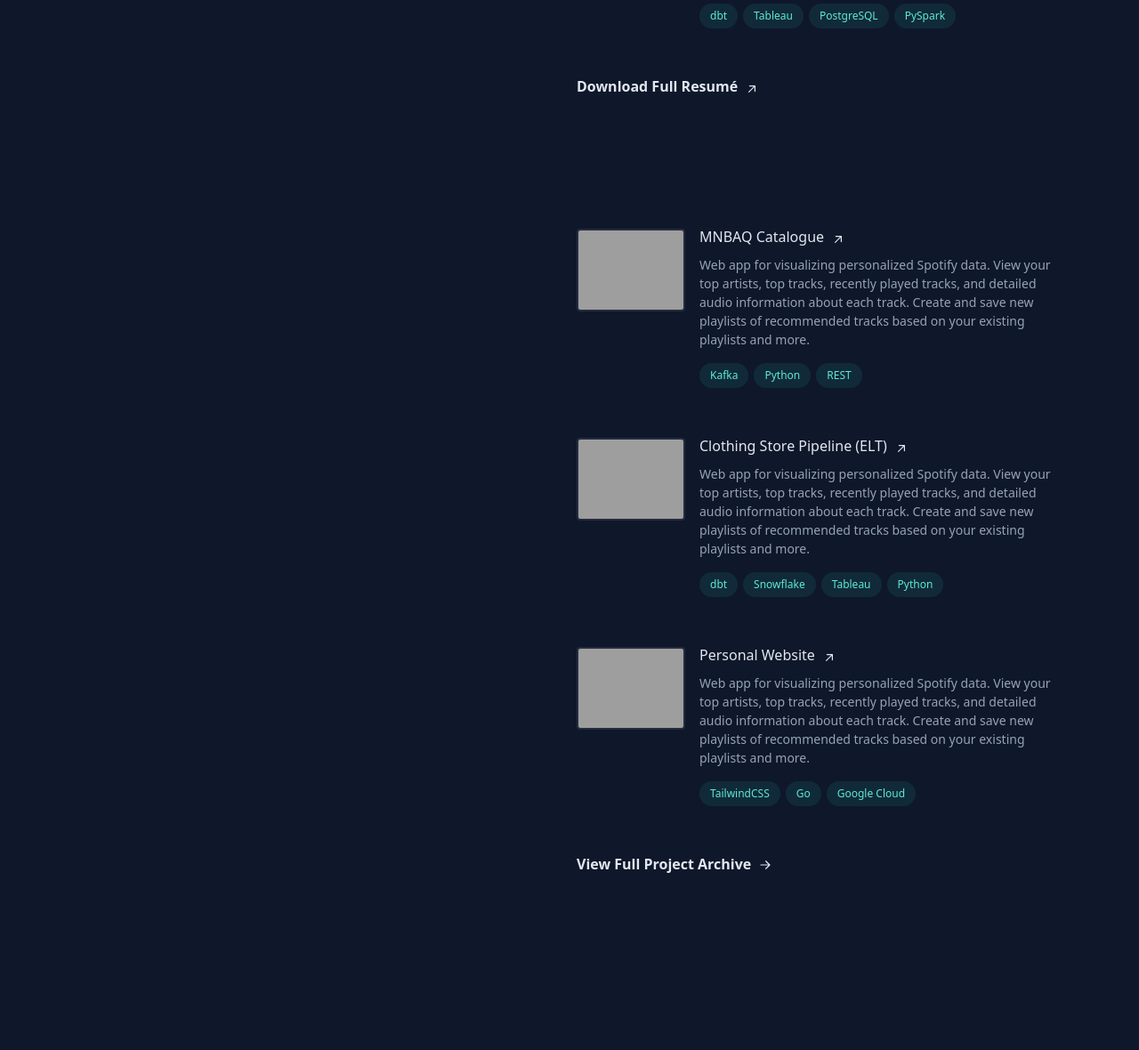
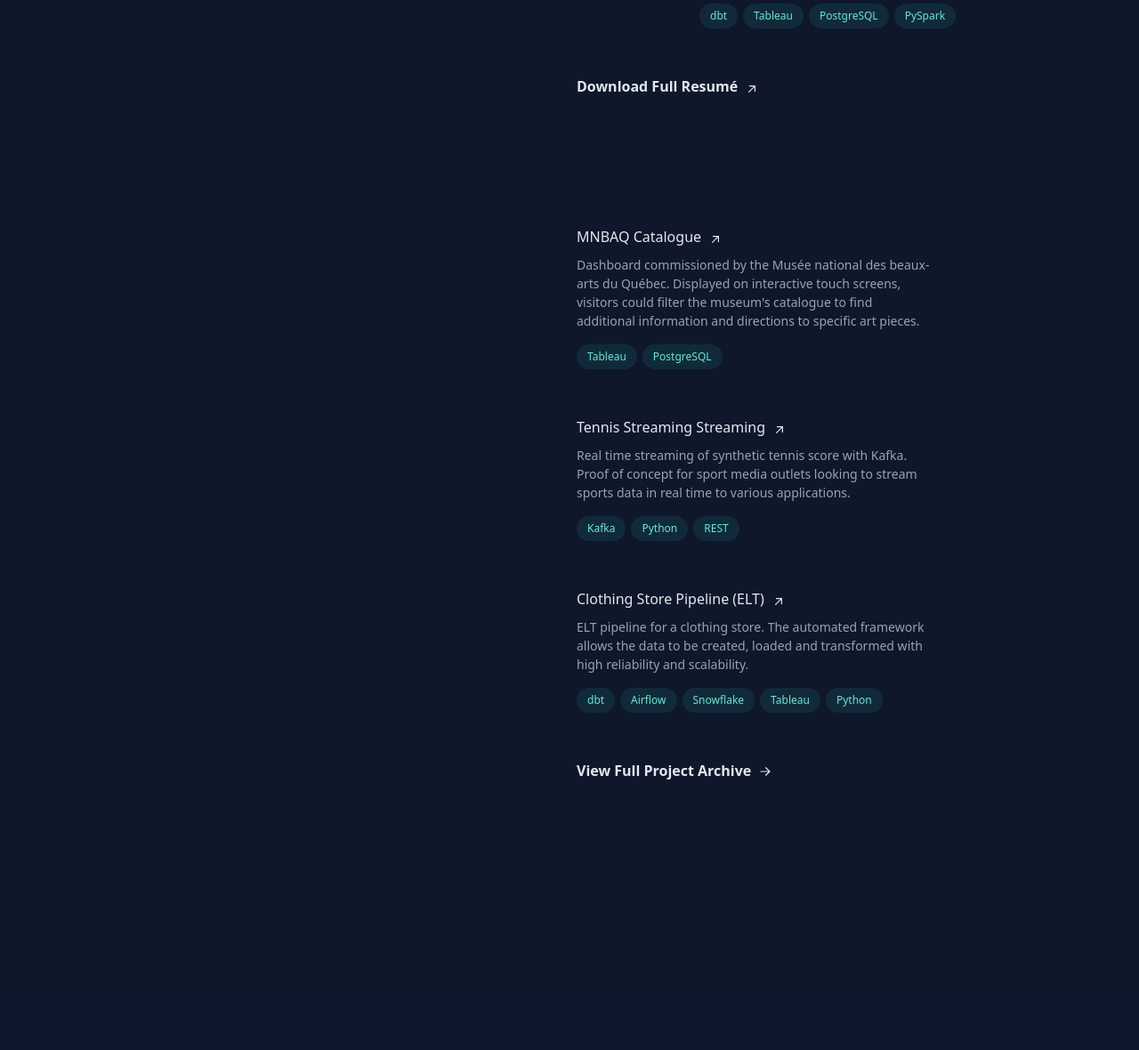
Before and after one commit to ShayneLussier/website, a Python web app: template templates/html/index.html in a window 1280 px wide. Shown: the part 1129-2309 px from the top of the page at 89% size. After the commit the page ends 2005 px from the top, so only its background shows below. Run offline with Jinja, Linux system fonts and the light colour scheme; the template is opened without the code that fills it, so the values that code supplies are empty; some libraries are stand-ins or nearby versions; grey boxes are pictures that could not be loaded.

Commit message:
remove image template

```diff
--- a/templates/html/index.html
+++ b/templates/html/index.html
@@ -474,11 +474,54 @@
                                                         </span>
                                                     </a>
                                                 </h3>
-                                                <p class="mt-2 text-sm leading-normal">Web app for visualizing
-                                                    personalized Spotify data. View your top artists, top tracks,
-                                                    recently played tracks, and detailed audio information about each
-                                                    track. Create and save new playlists of recommended tracks based on
-                                                    your existing playlists and more.</p>
+                                                <p class="mt-2 text-sm leading-normal">Dashboard commissioned by the Musée national des beaux-arts du Québec. Displayed on interactive touch screens, visitors could filter the museum's catalogue to find additional information and directions to specific art pieces.</p>
+                                                <ul class="mt-2 flex flex-wrap" aria-label="Technologies used:">
+                                                    <li class="mr-1.5 mt-2">
+                                                        <div
+                                                            class="flex items-center rounded-full bg-teal-400/10 px-3 py-1 text-xs font-medium leading-5 text-teal-300 ">
+                                                            Tableau</div>
+                                                    </li>
+                                                    <li class="mr-1.5 mt-2">
+                                                        <div
+                                                            class="flex items-center rounded-full bg-teal-400/10 px-3 py-1 text-xs font-medium leading-5 text-teal-300 ">
+                                                            PostgreSQL</div>
+                                                    </li>
+                                                </ul>
+                                            </div>
+                                            <!-- Include Image here! -->
+                                        </div>
+                                    </li>
+                                    <!-- Kafka Tennis Streaming -->
+                                    <li class="mb-12">
+                                        <div
+                                            class="group relative grid gap-4 pb-1 transition-all sm:grid-cols-8 sm:gap-8 md:gap-4 lg:hover:!opacity-100 lg:group-hover/list:opacity-50">
+                                            <div
+                                                class="absolute -inset-x-4 -inset-y-4 z-0 hidden rounded-md transition motion-reduce:transition-none lg:-inset-x-6 lg:block lg:group-hover:bg-slate-800/50 lg:group-hover:shadow-[inset_0_1px_0_0_rgba(148,163,184,0.1)] lg:group-hover:drop-shadow-lg">
+                                            </div>
+                                            <div class="z-10 sm:order-2 sm:col-span-6">
+                                                <h3>
+                                                    <a class="inline-flex items-baseline font-medium leading-tight text-slate-200 hover:text-teal-300 focus-visible:text-teal-300  group/link text-base"
+                                                        href="/projects/tennis-streaming"
+                                                        rel="noreferrer noopener">
+                                                        <span
+                                                            class="absolute -inset-x-4 -inset-y-2.5 hidden rounded md:-inset-x-6 md:-inset-y-4 lg:block"></span>
+                                                        <span>
+                                                            Tennis Streaming
+                                                            <span class="inline-block">
+                                                                Streaming
+                                                                <svg xmlns="http://www.w3.org/2000/svg"
+                                                                    viewBox="0 0 20 20" fill="currentColor"
+                                                                    class="inline-block h-4 w-4 shrink-0 transition-transform group-hover/link:-translate-y-1 group-hover/link:translate-x-1 group-focus-visible/link:-translate-y-1 group-focus-visible/link:translate-x-1 motion-reduce:transition-none ml-1 translate-y-px"
+                                                                    aria-hidden="true">
+                                                                    <path fill-rule="evenodd"
+                                                                        d="M5.22 14.78a.75.75 0 001.06 0l7.22-7.22v5.69a.75.75 0 001.5 0v-7.5a.75.75 0 00-.75-.75h-7.5a.75.75 0 000 1.5h5.69l-7.22 7.22a.75.75 0 000 1.06z"
+                                                                        clip-rule="evenodd"></path>
+                                                                </svg>
+                                                            </span>
+                                                        </span>
+                                                    </a>
+                                                </h3>
+                                                <p class="mt-2 text-sm leading-normal">Real time streaming of synthetic tennis score with Kafka. Proof of concept for sport media outlets looking to stream sports data in real time to various applications.</p>
                                                 <ul class="mt-2 flex flex-wrap" aria-label="Technologies used:">
                                                     <li class="mr-1.5 mt-2">
                                                         <div
@@ -497,12 +540,7 @@
                                                     </li>
                                                 </ul>
                                             </div>
-                                            <img alt="Spotify Profile app homepage" loading="lazy" width="200"
-                                                height="48" decoding="async" data-nimg="1"
-                                                class="rounded border-2 border-slate-200/10 transition group-hover:border-slate-200/30 sm:order-1 sm:col-span-2 sm:translate-y-1"
-                                                style="color:transparent"
-                                                srcSet="/_next/image?url=%2Fimages%2Fprojects%2Fspotify-profile.png&amp;w=256&amp;q=75 1x, /_next/image?url=%2Fimages%2Fprojects%2Fspotify-profile.png&amp;w=640&amp;q=75 2x"
-                                                src="/_next/image?url=%2Fimages%2Fprojects%2Fspotify-profile.png&amp;w=640&amp;q=75" />
+                                            <!-- Include Image here! -->
                                         </div>
                                     </li>
                                     <!-- Clothing Store Pipeline -->
@@ -515,14 +553,12 @@
                                             <div class="z-10 sm:order-2 sm:col-span-6">
                                                 <h3>
                                                     <a class="inline-flex items-baseline font-medium leading-tight text-slate-200 hover:text-teal-300 focus-visible:text-teal-300  group/link text-base"
-                                                        href="/projects/example-project" target="_blank"
-                                                        rel="noreferrer noopener"
-                                                        aria-label="Spotify Profile (opens in a new tab)">
+                                                        href="https://public.tableau.com/app/profile/shayne.lussier/viz/ClothingStore-Dashboard/Dashboard" target="_blank"
+                                                        rel="noreferrer noopener">
                                                         <span
                                                             class="absolute -inset-x-4 -inset-y-2.5 hidden rounded md:-inset-x-6 md:-inset-y-4 lg:block"></span>
                                                         <span>
                                                             Clothing Store
-                                                            <!-- -->
                                                             <span class="inline-block">
                                                                 Pipeline (ELT)
                                                                 <svg xmlns="http://www.w3.org/2000/svg"
@@ -537,16 +573,17 @@
                                                         </span>
                                                     </a>
                                                 </h3>
-                                                <p class="mt-2 text-sm leading-normal">Web app for visualizing
-                                                    personalized Spotify data. View your top artists, top tracks,
-                                                    recently played tracks, and detailed audio information about each
-                                                    track. Create and save new playlists of recommended tracks based on
-                                                    your existing playlists and more.</p>
+                                                <p class="mt-2 text-sm leading-normal">ELT pipeline for a clothing store. The automated framework allows the data to be created, loaded and transformed with high reliability and scalability.</p>
                                                 <ul class="mt-2 flex flex-wrap" aria-label="Technologies used:">
                                                     <li class="mr-1.5 mt-2">
                                                         <div
                                                             class="flex items-center rounded-full bg-teal-400/10 px-3 py-1 text-xs font-medium leading-5 text-teal-300 ">
                                                             dbt</div>
+                                                    </li>
+                                                    <li class="mr-1.5 mt-2">
+                                                        <div
+                                                            class="flex items-center rounded-full bg-teal-400/10 px-3 py-1 text-xs font-medium leading-5 text-teal-300 ">
+                                                            Airflow</div>
                                                     </li>
                                                     <li class="mr-1.5 mt-2">
                                                         <div
@@ -565,75 +602,7 @@
                                                     </li>
                                                 </ul>
                                             </div>
-                                            <img alt="Spotify Profile app homepage" loading="lazy" width="200"
-                                                height="48" decoding="async" data-nimg="1"
-                                                class="rounded border-2 border-slate-200/10 transition group-hover:border-slate-200/30 sm:order-1 sm:col-span-2 sm:translate-y-1"
-                                                style="color:transparent"
-                                                srcSet="/_next/image?url=%2Fimages%2Fprojects%2Fspotify-profile.png&amp;w=256&amp;q=75 1x, /_next/image?url=%2Fimages%2Fprojects%2Fspotify-profile.png&amp;w=640&amp;q=75 2x"
-                                                src="/_next/image?url=%2Fimages%2Fprojects%2Fspotify-profile.png&amp;w=640&amp;q=75" />
-                                        </div>
-                                    </li>
-                                    <!-- Personal Website -->
-                                    <li class="mb-12">
-                                        <div
-                                            class="group relative grid gap-4 pb-1 transition-all sm:grid-cols-8 sm:gap-8 md:gap-4 lg:hover:!opacity-100 lg:group-hover/list:opacity-50">
-                                            <div
-                                                class="absolute -inset-x-4 -inset-y-4 z-0 hidden rounded-md transition motion-reduce:transition-none lg:-inset-x-6 lg:block lg:group-hover:bg-slate-800/50 lg:group-hover:shadow-[inset_0_1px_0_0_rgba(148,163,184,0.1)] lg:group-hover:drop-shadow-lg">
-                                            </div>
-                                            <div class="z-10 sm:order-2 sm:col-span-6">
-                                                <h3>
-                                                    <a class="inline-flex items-baseline font-medium leading-tight text-slate-200 hover:text-teal-300 focus-visible:text-teal-300  group/link text-base"
-                                                        href="https://spotify-profile.herokuapp.com/" target="_blank"
-                                                        rel="noreferrer noopener"
-                                                        aria-label="Spotify Profile (opens in a new tab)">
-                                                        <span
-                                                            class="absolute -inset-x-4 -inset-y-2.5 hidden rounded md:-inset-x-6 md:-inset-y-4 lg:block"></span>
-                                                        <span>
-                                                            Personal
-                                                            <!-- -->
-                                                            <span class="inline-block">
-                                                                Website
-                                                                <svg xmlns="http://www.w3.org/2000/svg"
-                                                                    viewBox="0 0 20 20" fill="currentColor"
-                                                                    class="inline-block h-4 w-4 shrink-0 transition-transform group-hover/link:-translate-y-1 group-hover/link:translate-x-1 group-focus-visible/link:-translate-y-1 group-focus-visible/link:translate-x-1 motion-reduce:transition-none ml-1 translate-y-px"
-                                                                    aria-hidden="true">
-                                                                    <path fill-rule="evenodd"
-                                                                        d="M5.22 14.78a.75.75 0 001.06 0l7.22-7.22v5.69a.75.75 0 001.5 0v-7.5a.75.75 0 00-.75-.75h-7.5a.75.75 0 000 1.5h5.69l-7.22 7.22a.75.75 0 000 1.06z"
-                                                                        clip-rule="evenodd"></path>
-                                                                </svg>
-                                                            </span>
-                                                        </span>
-                                                    </a>
-                                                </h3>
-                                                <p class="mt-2 text-sm leading-normal">Web app for visualizing
-                                                    personalized Spotify data. View your top artists, top tracks,
-                                                    recently played tracks, and detailed audio information about each
-                                                    track. Create and save new playlists of recommended tracks based on
-                                                    your existing playlists and more.</p>
-                                                <ul class="mt-2 flex flex-wrap" aria-label="Technologies used:">
-                                                    <li class="mr-1.5 mt-2">
-                                                        <div
-                                                            class="flex items-center rounded-full bg-teal-400/10 px-3 py-1 text-xs font-medium leading-5 text-teal-300 ">
-                                                            TailwindCSS</div>
-                                                    </li>
-                                                    <li class="mr-1.5 mt-2">
-                                                        <div
-                                                            class="flex items-center rounded-full bg-teal-400/10 px-3 py-1 text-xs font-medium leading-5 text-teal-300 ">
-                                                            Go</div>
-                                                    </li>
-                                                    <li class="mr-1.5 mt-2">
-                                                        <div
-                                                            class="flex items-center rounded-full bg-teal-400/10 px-3 py-1 text-xs font-medium leading-5 text-teal-300 ">
-                                                            Google Cloud</div>
-                                                    </li>
-                                                </ul>
-                                            </div>
-                                            <img alt="Spotify Profile app homepage" loading="lazy" width="200"
-                                                height="48" decoding="async" data-nimg="1"
-                                                class="rounded border-2 border-slate-200/10 transition group-hover:border-slate-200/30 sm:order-1 sm:col-span-2 sm:translate-y-1"
-                                                style="color:transparent"
-                                                srcSet="/_next/image?url=%2Fimages%2Fprojects%2Fspotify-profile.png&amp;w=256&amp;q=75 1x, /_next/image?url=%2Fimages%2Fprojects%2Fspotify-profile.png&amp;w=640&amp;q=75 2x"
-                                                src="/_next/image?url=%2Fimages%2Fprojects%2Fspotify-profile.png&amp;w=640&amp;q=75" />
+                                            <!-- Include Image here! -->
                                         </div>
                                     </li>
                                 </ul>
```
